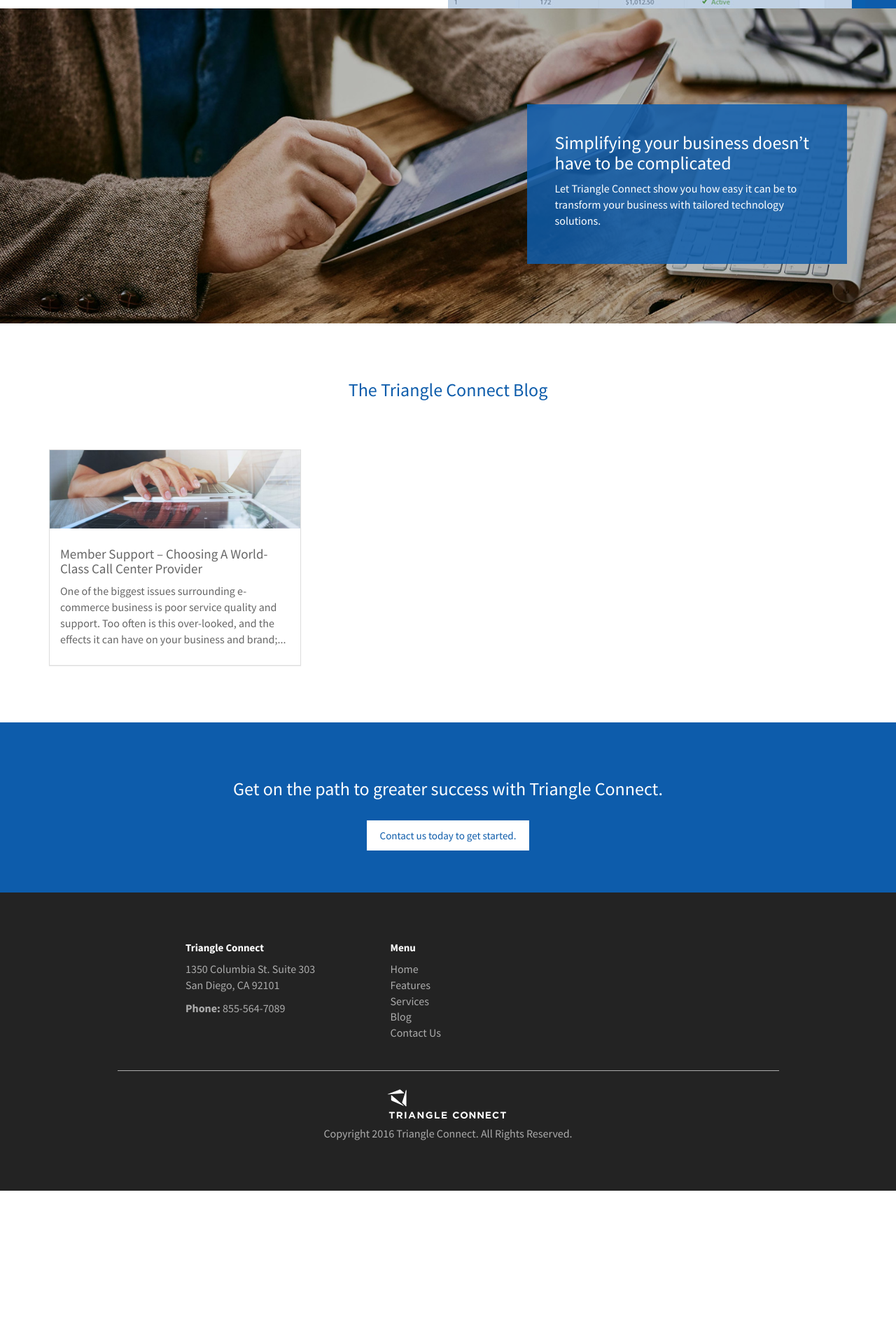
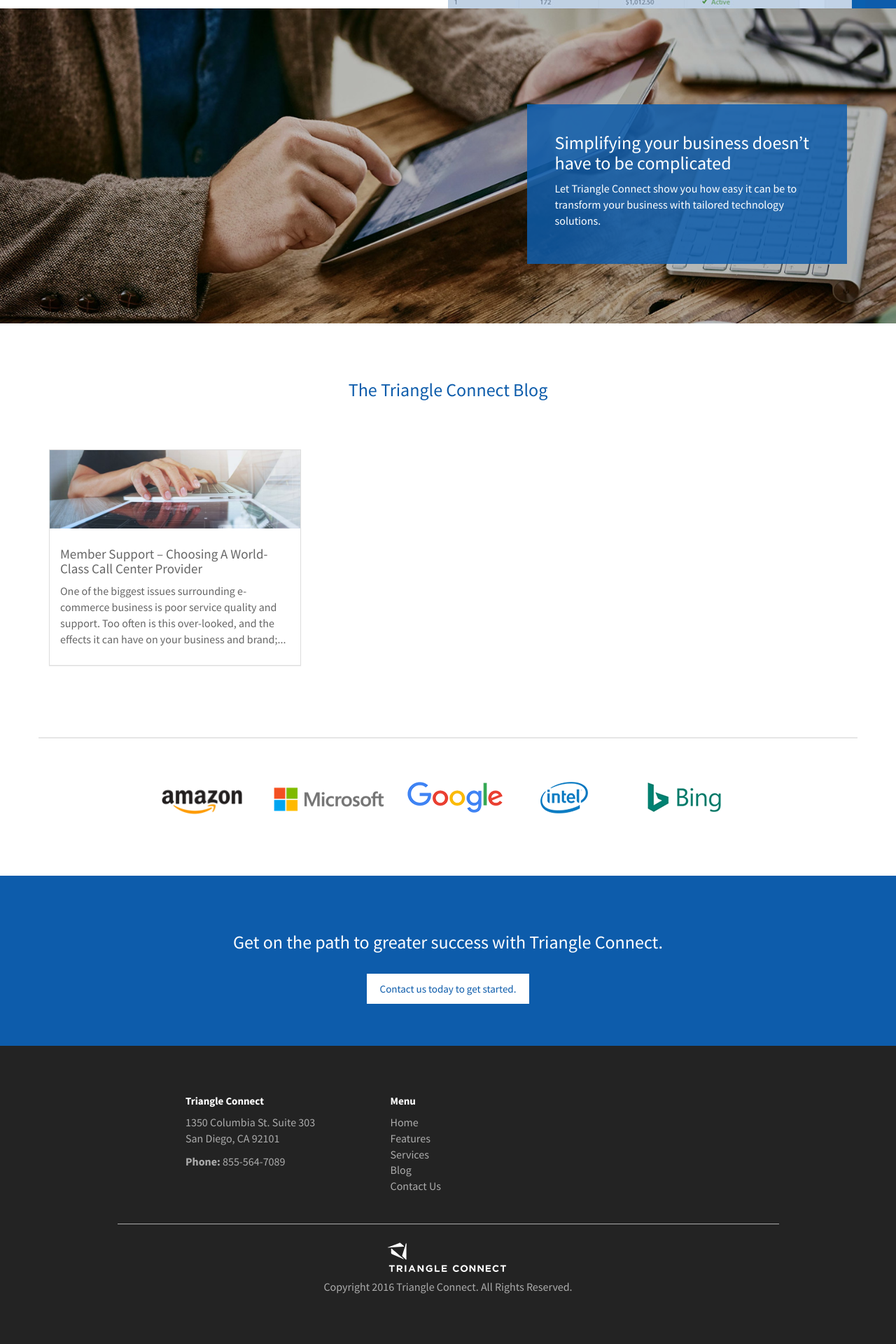
Before and after one commit to triangleconnect/triangleconnect, a Jekyll site: the page built from index.html, in a window 1280 px wide. Shown: the part 2518-4438 px from the top of the page at 70% size. Built offline with Jekyll 4.4.1, drawn with Linux system fonts in a browser that asks for light colours; before the commit the page ends 4219 px from its top, so only the background shows below that.

Commit message:
add partner logos back

```diff
--- a/index.html
+++ b/index.html
@@ -150,30 +150,24 @@
           </div>
         {% endfor %}
     </div>
-    <!-- <div class="row p-b-80">
+    <div class="row p-b-80 text-center">
       <hr class="hr-fat m-b-50">
       <div class="partner-logo-container">
-        <img src="/assets/images/partners/logo_yahoo.png" />
+        <img src="/assets/images/partners/logo_amazon.png" />
       </div>
       <div class="partner-logo-container">
-        <img src="/assets/images/partners/logo_skype.png" />
+        <img src="/assets/images/partners/logo_microsoft.png" />
+      </div>
+      <div class="partner-logo-container">
+        <img src="/assets/images/partners/logo_google.png" />
       </div>
       <div class="partner-logo-container">
         <img src="/assets/images/partners/logo_intel.png" />
       </div>
       <div class="partner-logo-container">
-        <img src="/assets/images/partners/logo_ubuntu.png" />
-      </div>
-      <div class="partner-logo-container">
-        <img src="/assets/images/partners/logo_google.png" />
-      </div>
-      <div class="partner-logo-container">
         <img src="/assets/images/partners/logo_bing.png" />
       </div>
-      <div class="partner-logo-container">
-        <img src="/assets/images/partners/logo_ubuntu.png" />
-      </div>
-    </div> -->
+    </div>
   </div>
 </section>
 {% include footer-cta-section.html %}
```
Also changed, not shown: assets/images/partners/logo_amazon.png (added), assets/images/partners/logo_microsoft.png (added).
